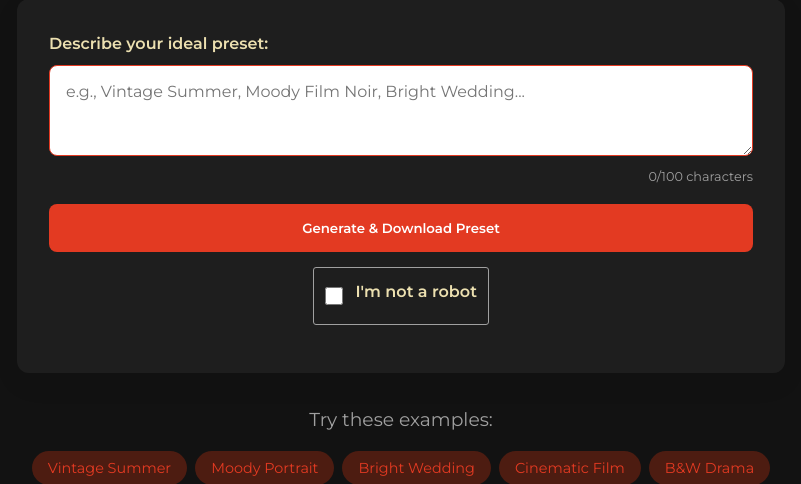
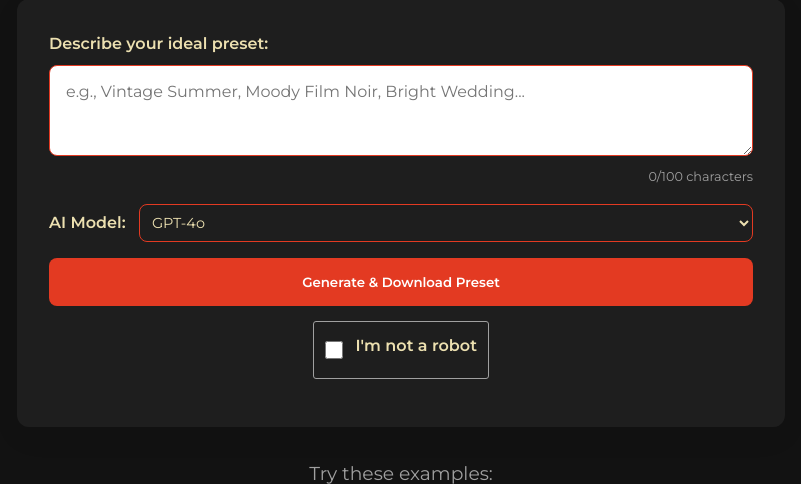
Before and after one commit to FUTC-Coding/preset-generator, a Flask app: page / in a window 1280 px wide. Shown: the part 165-649 px from the top of the page, without its empty margins (239-1040 px from the left). Run offline with Flask 3, Linux system fonts and the light colour scheme.

Commit message:
added model selector

```diff
--- a/app.py
+++ b/app.py
@@ -54,7 +54,13 @@ def get_challenge():
 @app.route('/generate-preset', methods=['POST'])
 def generate_preset():
     # Get theme from request
-    theme = request.form.get('theme')
+    theme = request.form.get("theme")
+    model = request.form.get("model", "gpt-4o")
+
+    # validate models
+    allowed_models = ["gpt-4o", "o4-mini", "gpt-4.1-nano"]
+    if model not in allowed_models:
+        model = "gpt-4o"
 
     # Validate Input
     if not theme:
@@ -105,7 +111,7 @@ def generate_preset():
 
     try:
         # Generate preset
-        jsonData = preset_generator.generate_preset(theme)
+        jsonData = preset_generator.generate_preset(theme, model)
         print(jsonData)
         preset_name = jsonData["Name"]
 
--- a/main.py
+++ b/main.py
@@ -10,10 +10,10 @@ client = OpenAI()
 
 
 @ratelimiter.RateLimiter(max_calls_per_minute=20)
-def generate_preset(theme):
-    print("generating preset for theme: ", theme)
+def generate_preset(theme, model):
+    print(f"generating preset for theme: {theme} using mode: {model}")
     response = client.responses.create(
-        model="gpt-4o",
+        model=model,
         input=[
             {"role": "system",
              "content": "You are an award winning photographer, specializing in image editing and manipulation, especially in Adobe Lightroom."
--- a/static/css/style.css
+++ b/static/css/style.css
@@ -617,3 +617,35 @@ body.light-mode .light-mode-image {
     color: var(--error-color);
     font-weight: 600;
 }
+
+/* Model Selection Dropdown */
+.model-selection {
+    margin: 1rem 0;
+    display: flex;
+    align-items: center;
+    gap: 10px;
+}
+
+.model-selection label {
+    margin-bottom: 0;
+    min-width: 80px;
+}
+
+.model-selection select {
+    flex: 1;
+    padding: 0.5rem;
+    border: 1px solid var(--border-color);
+    border-radius: 8px;
+    background-color: var(--card-color);
+    color: var(--text-color);
+    font-family: inherit;
+    font-size: 0.9rem;
+    transition: var(--transition);
+    cursor: pointer;
+}
+
+.model-selection select:focus {
+    outline: none;
+    border-color: var(--primary-color);
+    box-shadow: 0 0 0 2px var(--chip-hover);
+}
--- a/static/js/script.js
+++ b/static/js/script.js
@@ -111,6 +111,10 @@ document.addEventListener('DOMContentLoaded', function() {
             const formData = new FormData();
             formData.append('theme', preset.trim());
 
+            // Get selected model
+            const modelSelect = document.getElementById('model-select');
+            formData.append('model', modelSelect.value);
+
             // Get the altcha payload
             const altchaPayload = document.querySelector('input[name="altcha"]').value;
             formData.append('altcha', altchaPayload);
--- a/templates/index.html
+++ b/templates/index.html
@@ -35,6 +35,16 @@
                         <label for="preset-theme">Describe your ideal preset:</label>
                         <textarea id="preset-theme" name="theme" placeholder="e.g., Vintage Summer, Moody Film Noir, Bright Wedding..." rows="3" required maxlength="100"></textarea>
                         <div class="char-counter"><span id="char-count">0</span>/100 characters</div>
+
+                        <div class="model-selection">
+                            <label for="model-select">AI Model:</label>
+                            <select id="model-select" name="model">
+                                <option value="gpt-4o">GPT-4o</option>
+                                <option value="o4-mini">o4-mini</option>
+                                <option value="gpt-4.1-nano">GPT-4.1-nano</option>
+                            </select>
+                        </div>
+
                         <button type="submit" id="generate-btn" class="primary-btn">Generate &  Download Preset</button>
                         <div class="altcha-container">
                             <altcha-widget id="altcha-widget" challengeurl="/challenge" hidefooter="true" hidelogo="true"></altcha-widget>
```
